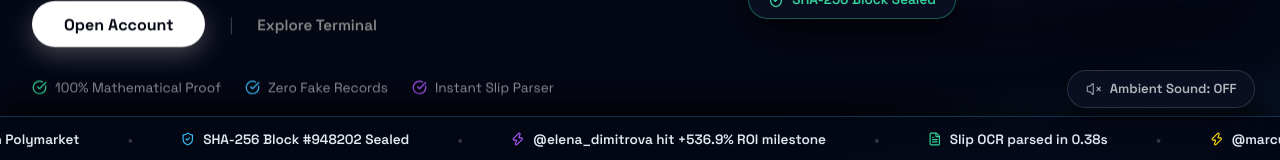
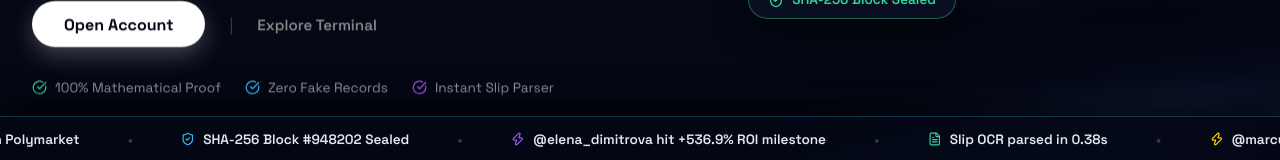
Before and after one commit to tsvetkov10/QuantStake, a React (Vite) app: page / in a window 1280 px wide. Shown: the part 637-797 px from the top of the page. Built offline with nearby package versions, Linux system fonts and the light colour scheme; a web font is replaced by a local one.

Commit message:
Remove background music and add sleek interactive UI button click sound effects

```diff
--- a/src/pages/Landing.jsx
+++ b/src/pages/Landing.jsx
@@ -1,6 +1,7 @@
-import React, { useState, useEffect, useRef } from 'react';
+import React, { useState, useEffect } from 'react';
 import { Link } from 'react-router-dom';
-import { BrainCircuit, BarChart3, Shield, CheckCircle, Sparkles, Activity, ShieldCheck, Users, CreditCard, TrendingUp, MoreHorizontal, ArrowRight, Lock, Award, Eye, FileText, ChevronDown, ChevronUp, Calculator, HelpCircle, Sliders, Zap, Star, Volume2, VolumeX, Music } from 'lucide-react';
+import { BrainCircuit, BarChart3, Shield, CheckCircle, Sparkles, Activity, ShieldCheck, Users, CreditCard, TrendingUp, MoreHorizontal, ArrowRight, Lock, Award, Eye, FileText, ChevronDown, ChevronUp, Calculator, HelpCircle, Sliders, Zap, Star } from 'lucide-react';
+import { playUiSound } from '../utils/soundEffects';
 
 export default function Landing() {
   // Animated Revenue Counter (0 -> 10,000)
@@ -17,182 +18,18 @@ export default function Landing() {
   // Expandable FAQ State
   const [openFaq, setOpenFaq] = useState(0); // First FAQ open by default
 
-  // Royalty-Free Synthwave Music Sequencer (Melody + Arpeggios + Bassline + Beats)
-  const [isPlayingMusic, setIsPlayingMusic] = useState(false);
-  const audioCtxRef = useRef(null);
-  const timerIdRef = useRef(null);
+  // Global UI Click Listener for Interactive Buttons
+  useEffect(() => {
+    const handleGlobalClick = (e) => {
+      const target = e.target.closest('button, a, input[type="range"], .btn-white-pill, .glass-card');
+      if (target) {
+        playUiSound('click');
+      }
+    };
 
-  const toggleMusic = async () => {
-    if (isPlayingMusic) {
-      if (timerIdRef.current) clearInterval(timerIdRef.current);
-      if (audioCtxRef.current) audioCtxRef.current.suspend();
-      setIsPlayingMusic(false);
-    } else {
-      const AudioContextClass = window.AudioContext || window.webkitAudioContext;
-      if (!AudioContextClass) return;
-
-      if (!audioCtxRef.current) {
-        audioCtxRef.current = new AudioContextClass();
-      }
-
-      const ctx = audioCtxRef.current;
-      if (ctx.state === 'suspended') {
-        await ctx.resume();
-      }
-
-      // Master Volume & Filter
-      const masterGain = ctx.createGain();
-      masterGain.gain.value = 0.28;
-      masterGain.connect(ctx.destination);
-
-      // Chords & Scale Notes (Am -> F -> C -> G)
-      const arpNotes = [
-        // Am (A4, C5, E5, A5)
-        440.00, 523.25, 659.25, 880.00,
-        // F (F4, A4, C5, F5)
-        349.23, 440.00, 523.25, 698.46,
-        // C (C4, E4, G4, C5)
-        261.63, 329.63, 392.00, 523.25,
-        // G (G4, B4, D5, G5)
-        392.00, 493.88, 587.33, 783.99
-      ];
-
-      const bassNotes = [
-        110.00, 110.00, // A2
-        87.31,  87.31,  // F2
-        130.81, 130.81, // C3
-        98.00,  98.00   // G2
-      ];
-
-      let step = 0;
-      const bpm = 124;
-      const stepDuration = (60 / bpm) / 4; // 16th note interval
-
-      // Background Synth Pad (Am Chord)
-      const padGain = ctx.createGain();
-      padGain.gain.value = 0.15;
-      const padFilter = ctx.createBiquadFilter();
-      padFilter.type = 'lowpass';
-      padFilter.frequency.value = 600;
-      padGain.connect(padFilter);
-      padFilter.connect(masterGain);
-
-      [220.00, 261.63, 329.63].forEach(freq => {
-        const osc = ctx.createOscillator();
-        osc.type = 'triangle';
-        osc.frequency.value = freq;
-        osc.connect(padGain);
-        osc.start();
-      });
-
-      // 16th Note Synthwave Sequencer Loop
-      const runStep = () => {
-        const now = ctx.currentTime;
-
-        // 1. Arpeggio Synth Lead Note
-        const noteIdx = (step % 16);
-        const freq = arpNotes[noteIdx];
-
-        const osc = ctx.createOscillator();
-        const noteGain = ctx.createGain();
-        const noteFilter = ctx.createBiquadFilter();
-
-        osc.type = 'sawtooth';
-        osc.frequency.setValueAtTime(freq, now);
-
-        noteFilter.type = 'bandpass';
-        noteFilter.frequency.setValueAtTime(1400 + Math.sin(step * 0.5) * 600, now);
-        noteFilter.Q.value = 3;
-
-        noteGain.gain.setValueAtTime(0.18, now);
-        noteGain.gain.exponentialRampToValueAtTime(0.001, now + 0.12);
-
-        osc.connect(noteFilter);
-        noteFilter.connect(noteGain);
-        noteGain.connect(masterGain);
-
-        osc.start(now);
-        osc.stop(now + 0.14);
-
-        // 2. Rhythmic Bassline (8th notes)
-        if (step % 2 === 0) {
-          const bassIdx = Math.floor((step % 16) / 2);
-          const bassFreq = bassNotes[bassIdx];
-
-          const bassOsc = ctx.createOscillator();
-          const bassGain = ctx.createGain();
-          const bassFilter = ctx.createBiquadFilter();
-
-          bassOsc.type = 'sawtooth';
-          bassOsc.frequency.setValueAtTime(bassFreq, now);
-
-          bassFilter.type = 'lowpass';
-          bassFilter.frequency.setValueAtTime(500, now);
-
-          bassGain.gain.setValueAtTime(0.3, now);
-          bassGain.gain.exponentialRampToValueAtTime(0.01, now + 0.18);
-
-          bassOsc.connect(bassFilter);
-          bassFilter.connect(bassGain);
-          bassGain.connect(masterGain);
-
-          bassOsc.start(now);
-          bassOsc.stop(now + 0.2);
-        }
-
-        // 3. Electronic Kick Drum (on beat 1, 5, 9, 13)
-        if (step % 4 === 0) {
-          const kickOsc = ctx.createOscillator();
-          const kickGain = ctx.createGain();
-
-          kickOsc.frequency.setValueAtTime(150, now);
-          kickOsc.frequency.exponentialRampToValueAtTime(0.01, now + 0.15);
-
-          kickGain.gain.setValueAtTime(0.4, now);
-          kickGain.gain.exponentialRampToValueAtTime(0.001, now + 0.15);
-
-          kickOsc.connect(kickGain);
-          kickGain.connect(masterGain);
-
-          kickOsc.start(now);
-          kickOsc.stop(now + 0.16);
-        }
-
-        // 4. Offbeat Hi-Hat (on beat 3, 7, 11, 15)
-        if (step % 4 === 2) {
-          const bufferSize = ctx.sampleRate * 0.05;
-          const buffer = ctx.createBuffer(1, bufferSize, ctx.sampleRate);
-          const data = buffer.getChannelData(0);
-          for (let i = 0; i < bufferSize; i++) {
-            data[i] = Math.random() * 2 - 1;
-          }
-
-          const noise = ctx.createBufferSource();
-          noise.buffer = buffer;
-
-          const hatFilter = ctx.createBiquadFilter();
-          hatFilter.type = 'highpass';
-          hatFilter.frequency.value = 7000;
-
-          const hatGain = ctx.createGain();
-          hatGain.gain.setValueAtTime(0.12, now);
-          hatGain.gain.exponentialRampToValueAtTime(0.001, now + 0.04);
-
-          noise.connect(hatFilter);
-          hatFilter.connect(hatGain);
-          hatGain.connect(masterGain);
-
-          noise.start(now);
-          noise.stop(now + 0.05);
-        }
-
-        step = (step + 1) % 64;
-      };
-
-      timerIdRef.current = setInterval(runStep, stepDuration * 1000);
-      setIsPlayingMusic(true);
-    }
-  };
+    window.addEventListener('click', handleGlobalClick);
+    return () => window.removeEventListener('click', handleGlobalClick);
+  }, []);
 
   useEffect(() => {
     let startTimestamp = null;
@@ -872,44 +709,6 @@ export default function Landing() {
           </p>
         </div>
       </footer>
-
-      {/* FLOATING AMBIENT AUDIO TOGGLE BUTTON */}
-      <button
-        onClick={toggleMusic}
-        title={isPlayingMusic ? "Mute Ambient Theme" : "Play Ambient Theme"}
-        style={{
-          position: 'fixed',
-          bottom: '55px',
-          right: '25px',
-          zIndex: 10000,
-          background: isPlayingMusic ? 'rgba(56, 189, 248, 0.2)' : 'rgba(11, 16, 35, 0.85)',
-          backdropFilter: 'blur(16px)',
-          border: isPlayingMusic ? '1px solid rgba(56, 189, 248, 0.6)' : '1px solid rgba(255, 255, 255, 0.15)',
-          color: isPlayingMusic ? '#38bdf8' : 'rgba(255, 255, 255, 0.7)',
-          padding: '0.6rem 1.1rem',
-          borderRadius: '30px',
-          display: 'flex',
-          alignItems: 'center',
-          gap: '8px',
-          fontSize: '0.82rem',
-          fontWeight: 600,
-          cursor: 'pointer',
-          boxShadow: isPlayingMusic ? '0 0 20px rgba(56, 189, 248, 0.3)' : '0 8px 25px rgba(0, 0, 0, 0.6)',
-          transition: 'all 0.3s ease'
-        }}
-      >
-        {isPlayingMusic ? (
-          <>
-            <Volume2 size={16} color="#38bdf8" />
-            <span>Ambient Sound: ON</span>
-          </>
-        ) : (
-          <>
-            <VolumeX size={16} color="rgba(255, 255, 255, 0.5)" />
-            <span>Ambient Sound: OFF</span>
-          </>
-        )}
-      </button>
     </div>
   );
 }
--- /dev/null
+++ b/src/utils/soundEffects.js
@@ -0,0 +1,81 @@
+// Futuristic Web Audio API Sound Effects Engine for UI Interactions
+let audioCtx = null;
+
+function getAudioContext() {
+  if (!audioCtx) {
+    const AudioContextClass = window.AudioContext || window.webkitAudioContext;
+    if (AudioContextClass) {
+      audioCtx = new AudioContextClass();
+    }
+  }
+  if (audioCtx && audioCtx.state === 'suspended') {
+    audioCtx.resume();
+  }
+  return audioCtx;
+}
+
+export function playUiSound(type = 'click') {
+  try {
+    const ctx = getAudioContext();
+    if (!ctx) return;
+
+    const now = ctx.currentTime;
+    const masterGain = ctx.createGain();
+    masterGain.connect(ctx.destination);
+
+    if (type === 'click' || type === 'button') {
+      // Sleek glass pop / click sound
+      const osc = ctx.createOscillator();
+      const gain = ctx.createGain();
+
+      osc.type = 'sine';
+      osc.frequency.setValueAtTime(900, now);
+      osc.frequency.exponentialRampToValueAtTime(350, now + 0.05);
+
+      gain.gain.setValueAtTime(0.22, now);
+      gain.gain.exponentialRampToValueAtTime(0.001, now + 0.05);
+
+      osc.connect(gain);
+      gain.connect(masterGain);
+
+      osc.start(now);
+      osc.stop(now + 0.06);
+    } else if (type === 'expand' || type === 'accordion') {
+      // Futuristic ascending chime
+      const osc = ctx.createOscillator();
+      const gain = ctx.createGain();
+
+      osc.type = 'triangle';
+      osc.frequency.setValueAtTime(450, now);
+      osc.frequency.exponentialRampToValueAtTime(950, now + 0.08);
+
+      gain.gain.setValueAtTime(0.18, now);
+      gain.gain.exponentialRampToValueAtTime(0.001, now + 0.09);
+
+      osc.connect(gain);
+      gain.connect(masterGain);
+
+      osc.start(now);
+      osc.stop(now + 0.1);
+    } else if (type === 'toggle' || type === 'tab') {
+      // High-tech synth blip
+      const osc = ctx.createOscillator();
+      const gain = ctx.createGain();
+
+      osc.type = 'sine';
+      osc.frequency.setValueAtTime(1200, now);
+      osc.frequency.exponentialRampToValueAtTime(600, now + 0.04);
+
+      gain.gain.setValueAtTime(0.15, now);
+      gain.gain.exponentialRampToValueAtTime(0.001, now + 0.04);
+
+      osc.connect(gain);
+      gain.connect(masterGain);
+
+      osc.start(now);
+      osc.stop(now + 0.05);
+    }
+  } catch (e) {
+    // Silent fail if audio is unavailable
+  }
+}
```
